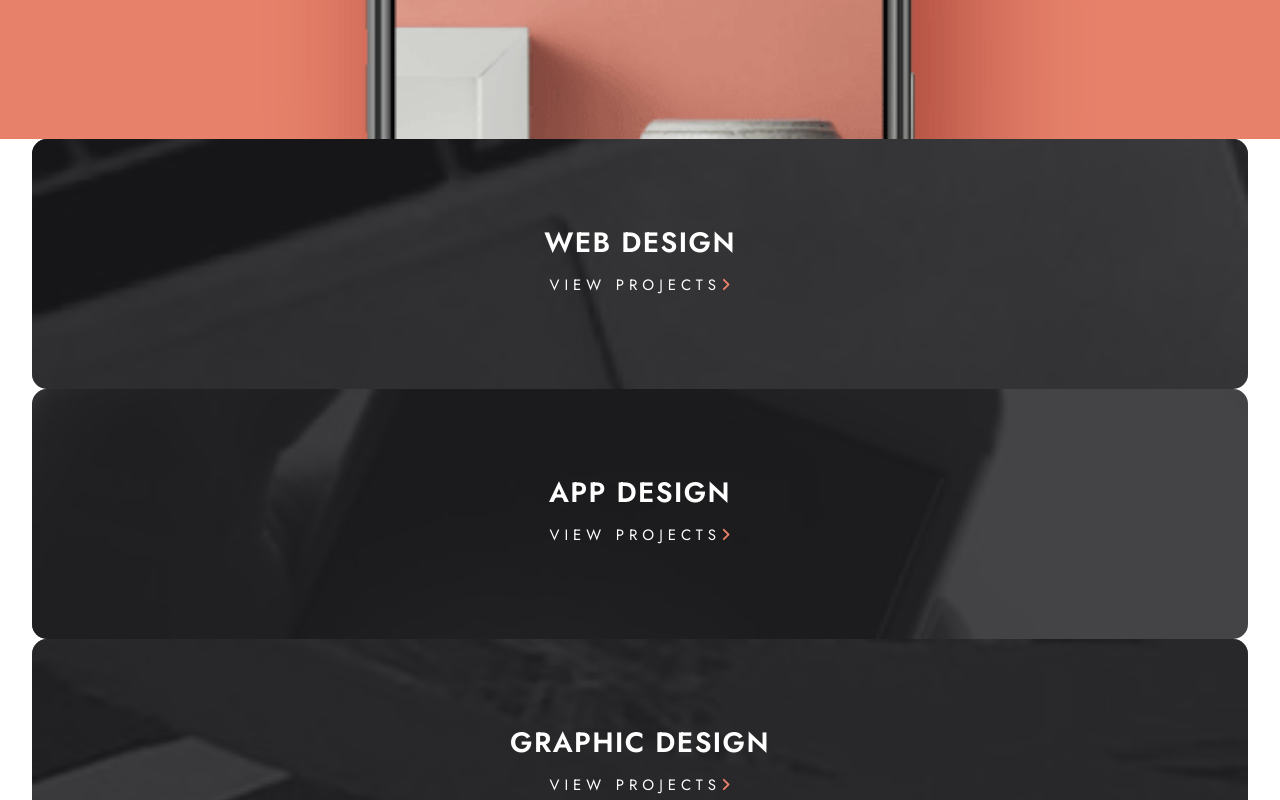
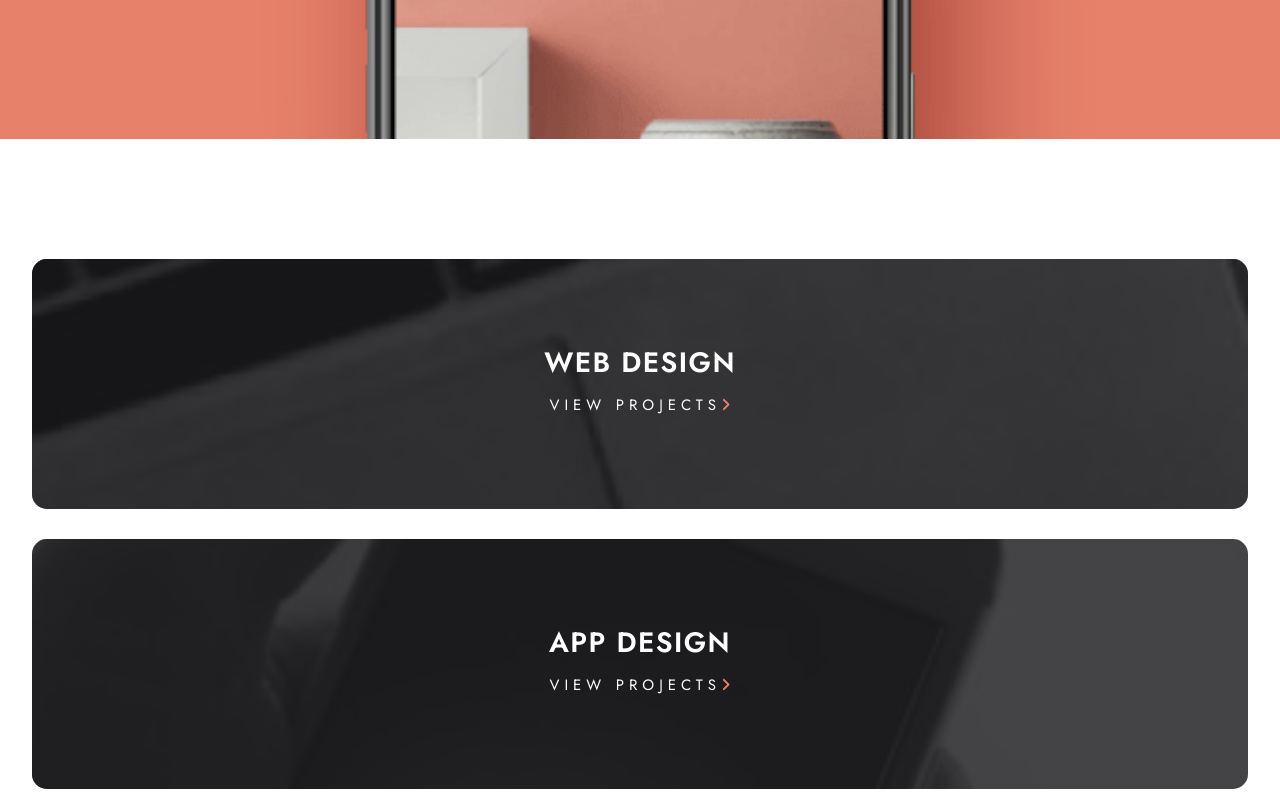
Before and after one commit to Arteque/DesignoChallenge, a React (Vite) app: page / in a window 1280 px wide. Shown: the part 740-1540 px from the top of the page. Built offline with nearby package versions, Linux system fonts and the light colour scheme.

Commit message:
components

```diff
--- a/src/App.scss
+++ b/src/App.scss
@@ -77,3 +77,9 @@ img{
 .wrapper{
     padding-inline:2rem;
 }
+section{
+    margin-block-end: 120px;
+}
+.card-container{
+    margin-block-end:30px;
+}
```
